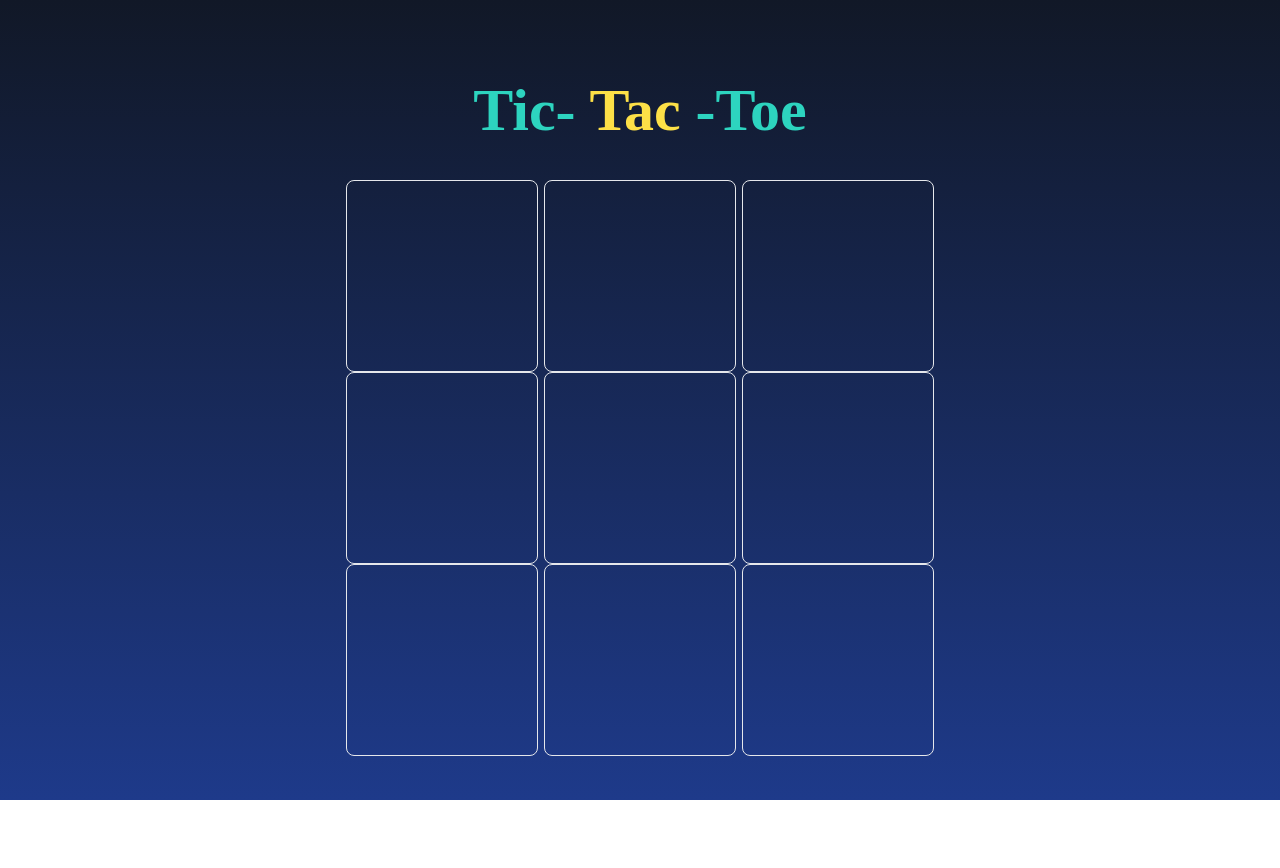
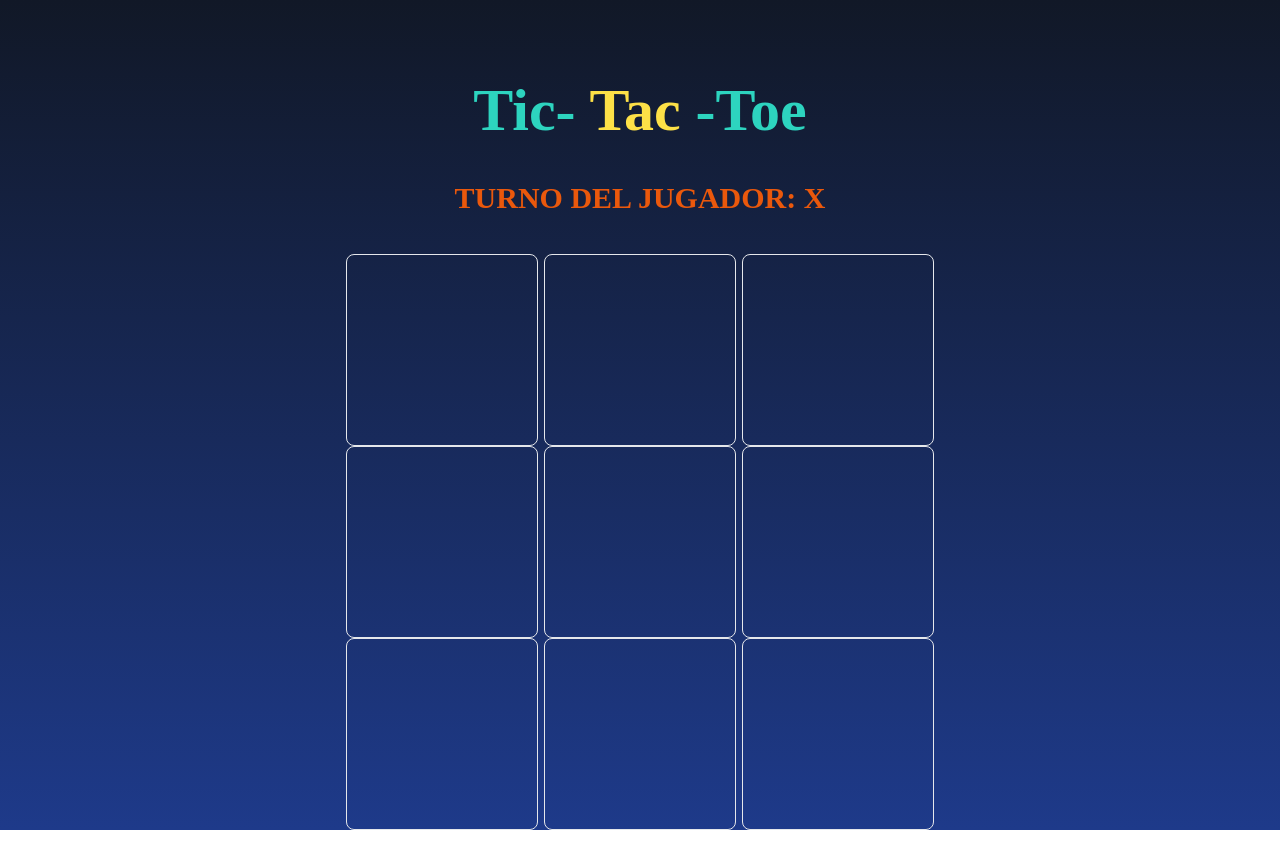
Before and after one commit to JuanMaAl/TicTacToe-Angular, an Angular app: page / in a window 1280 px wide. Shown: the top 868 px of the page. Before the commit the page ends 800 px from the top, so only its background shows below. Built offline with nearby package versions, Linux system fonts and the light colour scheme.

Commit message:
app.component.html gameService.active

```diff
--- a/src/app/app.component.html
+++ b/src/app/app.component.html
@@ -18,9 +18,11 @@ to-blue-900">
   <h2 class="
   text-center
   text-orange-600
-  text-4xml
+  text-3xl
   mt-10
-  font-bold"></h2>
+  font-bold">
+    TURNO DEL JUGADOR: {{gameService.activePlayer}}
+  </h2>
 
   </div>
 
--- a/src/app/app.component.ts
+++ b/src/app/app.component.ts
@@ -1,4 +1,5 @@
 import { Component } from '@angular/core';
+import { GameService } from './game.service';
 
 @Component({
   selector: 'app-root',
@@ -7,4 +8,6 @@ import { Component } from '@angular/core';
 })
 export class AppComponent {
   title = 'tic-tac-toe-angular';
+  constructor (public gameService: GameService) { }
+
 }
```
Also changed, not shown: 1 other file (tests, documents, lock files or other folders).
